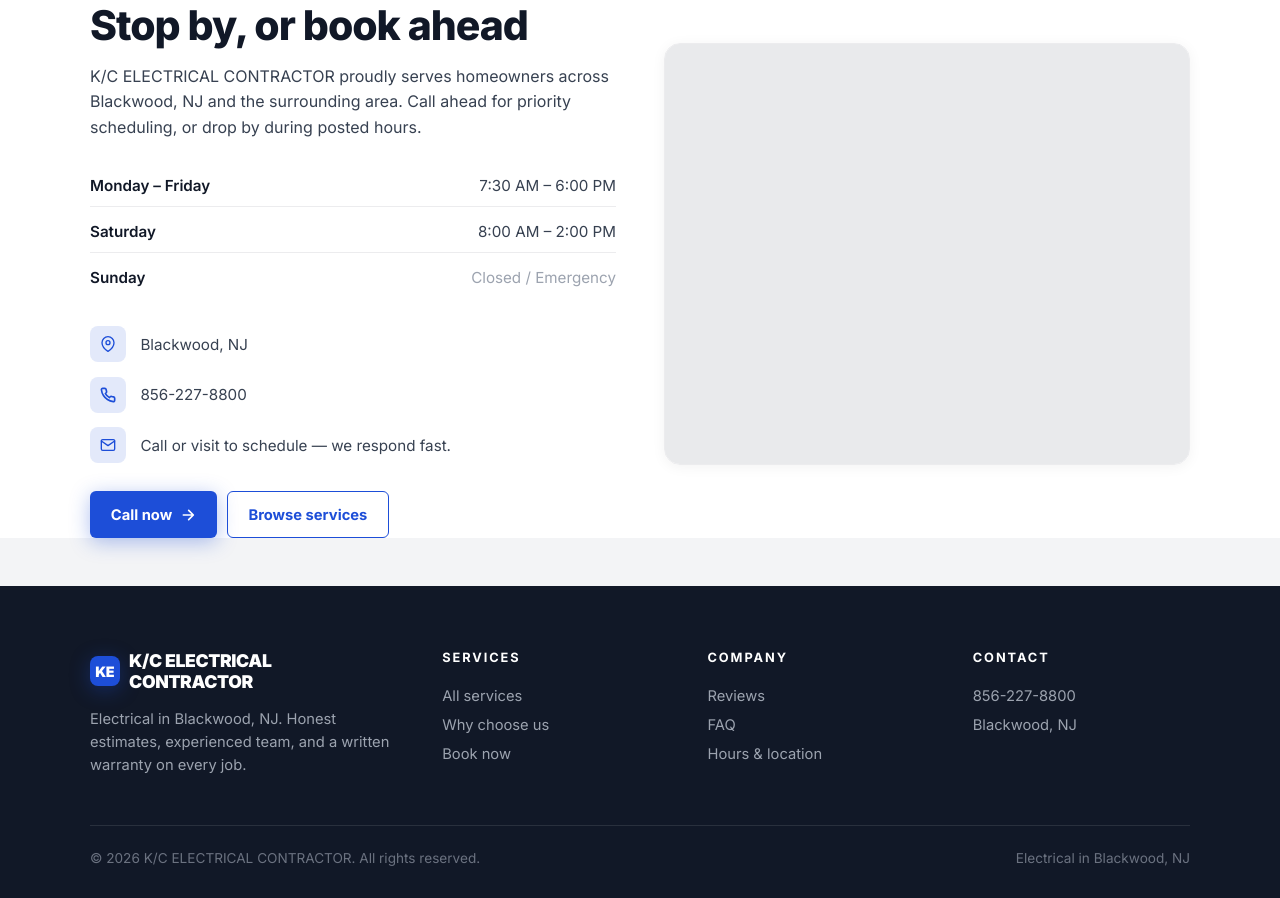
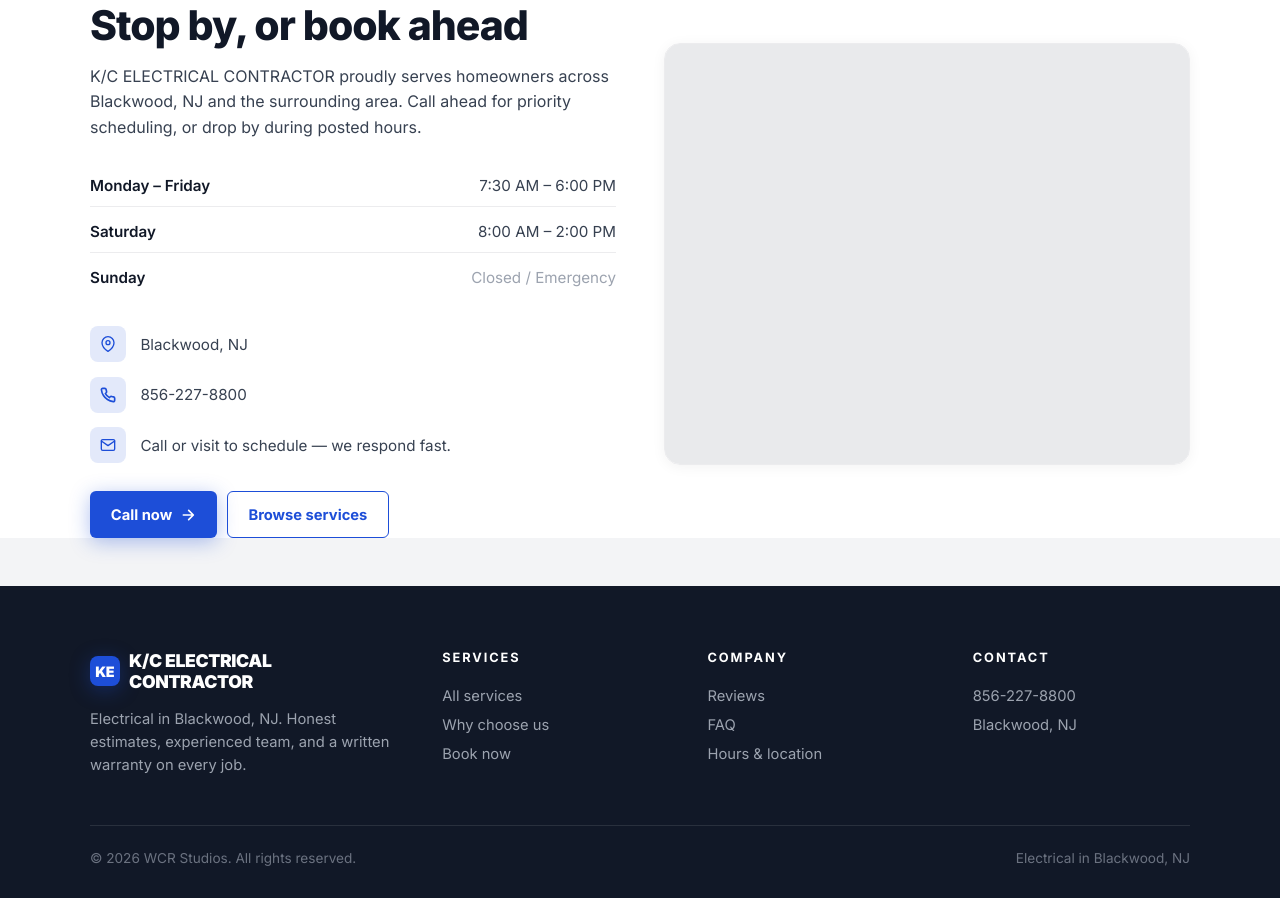
Before and after one commit to Wrenbjor/trades--k-c-electrical-contractor, a plain HTML site: page index.html in a window 1280 px wide. Shown: the part 4665-5563 px from the top of the page. Drawn offline with nearby package versions, Linux system fonts and the light colour scheme; no server answers.

Commit message:
Update site

```diff
--- a/index.html
+++ b/index.html
@@ -605,7 +605,7 @@ footer{background:#111827;color:#cbd5d1;padding:4rem 2rem 2rem}
     </div>
   </div>
   <div class="foot-bottom">
-    <div>&copy; 2026 K/C ELECTRICAL CONTRACTOR. All rights reserved.</div>
+    <div>&copy; 2026 WCR Studios. All rights reserved.</div>
     <div>Electrical in Blackwood, NJ</div>
   </div>
 </footer>
```
